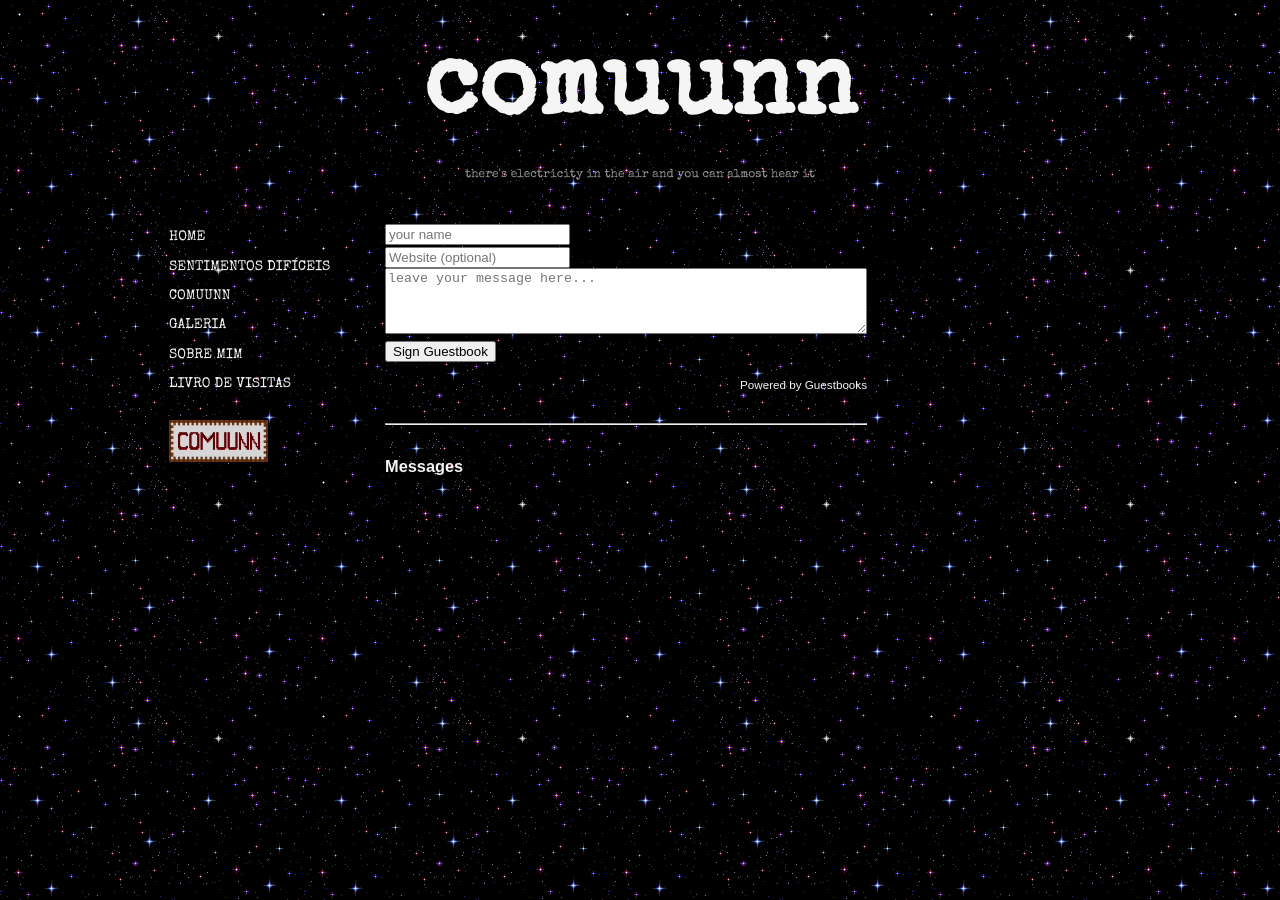
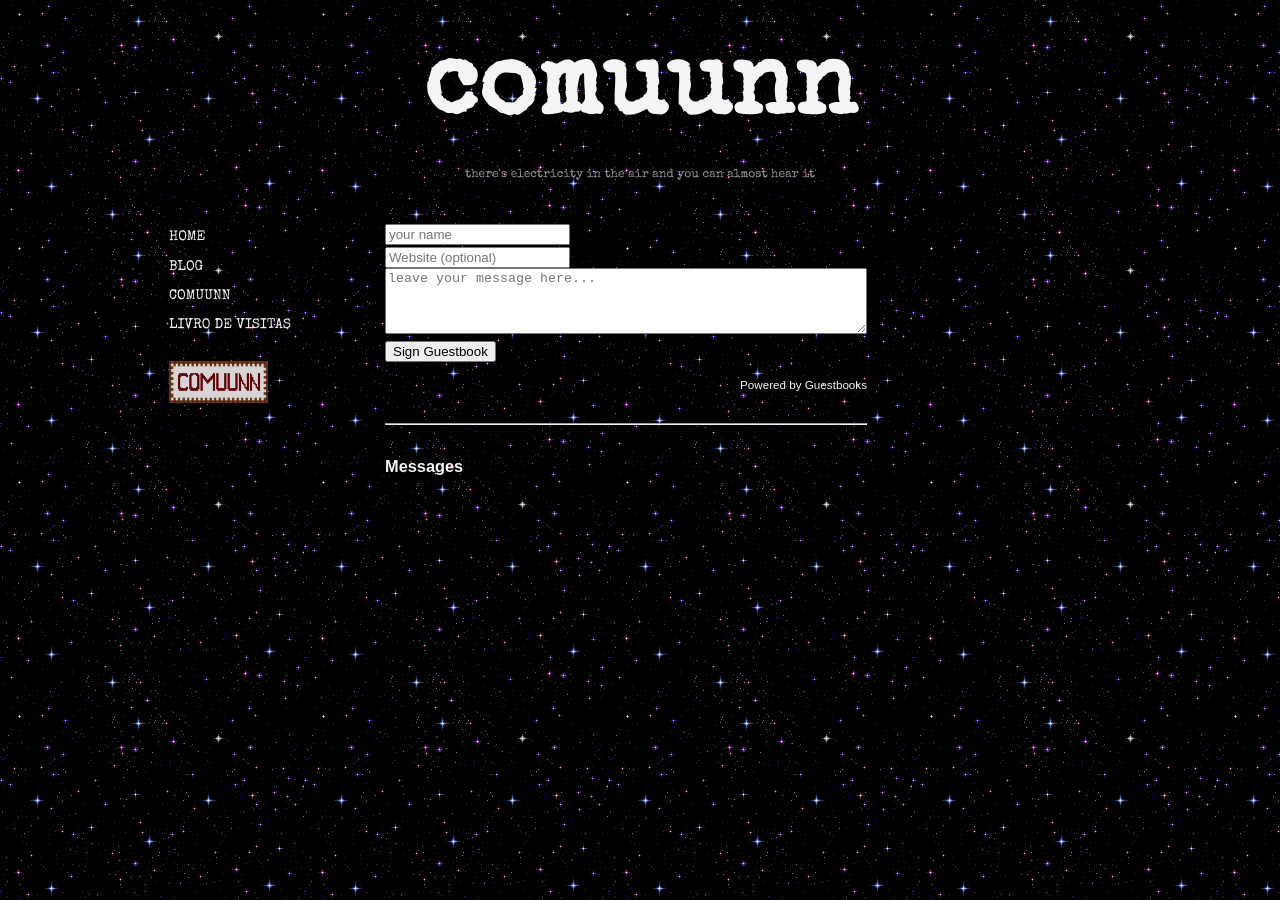
Before and after one commit to guiolhermer/comuunn, a Jekyll site: the page built from guestbook/index.html, in a window 1280 px wide. Built offline with Jekyll 4.4.1, drawn with Linux system fonts in a browser that asks for light colours; some web fonts are replaced; a script that is not in the unit is left out.

Commit message:
fix: update navigation link text for consistency

```diff
--- a/_includes/nav-coluna.html
+++ b/_includes/nav-coluna.html
@@ -1,10 +1,10 @@
 <nav class="coluna-navegacao">
   <ul class="lista-navegacao">
     <li><a href="{{ '/' | relative_url }}">home</a></li>
-    <li><a href="{{ '/diario/' | relative_url }}">sentimentos difíceis</a></li>
+    <li><a href="{{ '/diario/' | relative_url }}">blog</a></li>
     <li><a href="{{ '/comuunn/' | relative_url }}">comuunn </a></li>
-    <li><a href="{{ '/galeria/' | relative_url }}">galeria</a></li>
-    <li><a href="{{ '/sobre/' | relative_url }}">sobre mim</a></li>
+    <!-- <li><a href="{{ '/galeria/' | relative_url }}">galeria</a></li> -->
+    <!-- <li><a href="{{ '/sobre/' | relative_url }}">sobre mim</a></li> -->
     <li><a href="{{ '/guestbook/' | relative_url }}">livro de visitas</a></li>
   </ul>
 
--- a/assets/style.css
+++ b/assets/style.css
@@ -355,7 +355,7 @@ a:hover {
   display: flex;
 }
 
-/* ---------- terceira seção (sentimentos difíceis na home) ---------- */
+/* ---------- terceira seção (blog na home) ---------- */
 .terceira-home-columns {
   padding-top: 10px;
   max-width: 500px;
```
